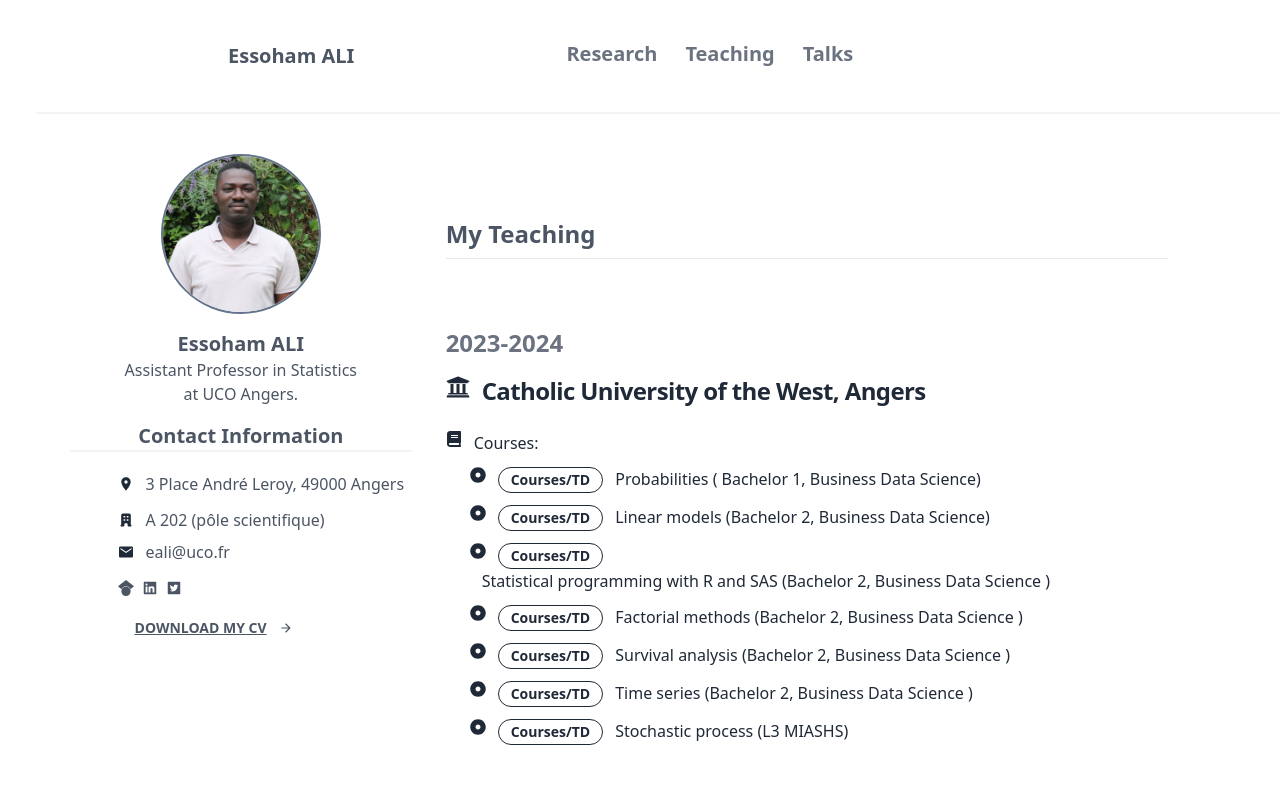
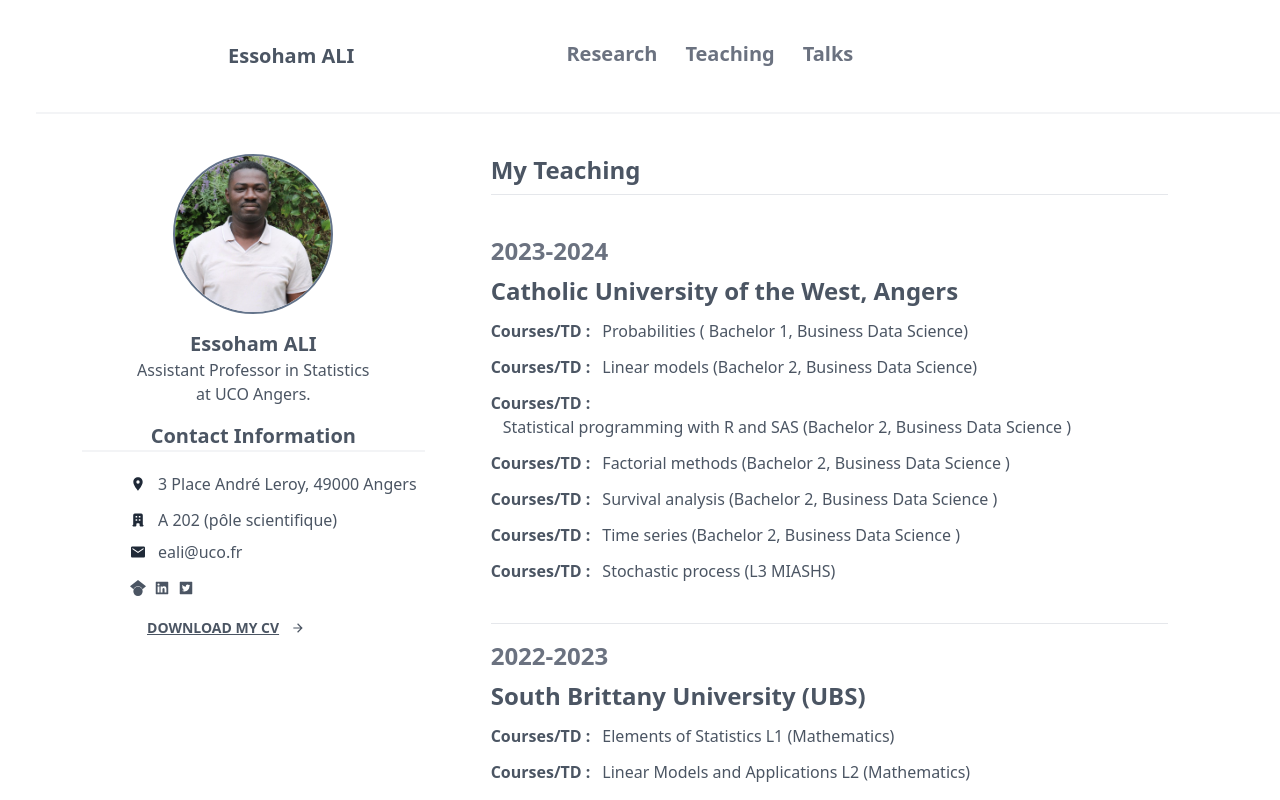
Before and after one commit to Gnilane95/essoham_portfolio, a Next.js app: page /teaching in a window 1280 px wide. Shown: the top 800 px of the page. Built offline with nearby package versions, Linux system fonts and the light colour scheme; what tw-elements would draw is missing.

Commit message:
Teaching page ok

```diff
--- a/components/shared/Teach.jsx
+++ b/components/shared/Teach.jsx
@@ -11,38 +11,39 @@ export default function Teach() {
       {teachings.map((teach) => {
         const { id, year, university, comments, courses } = teach;
         return (
-          <li key={id} className="py-12">
+          <li key={id} className="pb-7 text-gray-600">
             <article>
               <div className="space-y-2 xl:gridh xl:grid-cols-4j xl:items-baseline xl:space-y-0">
-                <dl className="pb-5">
-                  <dt className="sr-only">Published on</dt>
+                <dl className="pt-5 pb-3">
+                  {/* <dt className="sr-onlyd">Published on</dt> */}
                   <dd className="text-2xl  font-black leading-6 text-gray-500 dark:text-gray-400">
                     <time dateTime={year}>{year}</time>
                   </dd>
                 </dl>
-                <div className="space-y-5 xl:col-span-3">
-                  <div className="space-y-6">
+                <div className="space-y-5f xl:col-span-3">
+                  <div className="space-y-6f">
                     <div>
-                      <h2 className="text-2xl font-bold leading-8 tracking-tight flex flex-wrap">
-                      <FaUniversity className="mr-3"/>{university}
+                      <h2 className="text-2xl font-bold">
+                      {university}
                       </h2>
-                      <div className="flex flex-wrap">
+                      {/* <div className="flex flex-wrap">
                         {comments && <div className="text-amber-700">{comments}</div>}
-                      </div>
+                      </div> */}
                     </div>
                     <div className="">
-                      <div className="flex flex-wrap"><FaBook className="mr-3"/>
-                      <span>Courses:</span>
-                      </div>
-                      <div className="ml-6">
+                      {/* <div className="flex flex-wrap">
+                        <FaBook className="mr-3"/>
+                        <span>Courses:</span>
+                      </div> */}
+                      <div className="ml-6j">
                         {courses.map((course) => (
 
                           <div
                             className="flex flex-wrap my-3"
                             key={course.id}
                           >
-                            <FaDotCircle />
-                            <span className="badge badge-outline ml-3 p-3 font-black">{course.type}</span>
+                            {/* <FaDotCircle /> */}
+                            <span className="badgeh badge-outlineh ml-3j p-3g font-semibold">{course.type} : </span>
                             <span className="ml-3">{course.topic}</span>
                           </div>
                         ))}
--- a/pages/index.js
+++ b/pages/index.js
@@ -24,10 +24,12 @@ export default function Home() {
         }}
       />
       <Navbar />
-      <div className="flex space-x-16">
-        <Hero />
+      <div className="flex space-x-6">
+        <div className="w-1/3 pl-4">
+          <Hero />
+        </div>
         {/* Home section */}
-        <div className="mt-10 pr-28 text-gray-600">
+        <div className=" flex-1 mt-10 pr-28 pl-10 text-gray-600">
           <SectionContact />
           <SectionResearch />
         </div>
--- a/pages/teaching.js
+++ b/pages/teaching.js
@@ -24,12 +24,12 @@ export default function teaching() {
         }}
       />
       <Navbar />
-      <div className="flex space-x-16n">
-        <div className="w-1/3">
+      <div className="flex space-x-6">
+        <div className="w-1/3 pl-4">
           <Hero />
         </div>
-        <div className="mt-10 pr-28 pl-7">
-          <div className="xl:px-56l lg:px-2lm sm:px-7j md:px-16j text-justify my-16">
+        <div className="flex-1 mt-10 pr-28 pl-10">
+          <div className="xl:px-56l lg:px-2lm sm:px-7j md:px-16j text-justify ">
             <SiteHeader title={"My Teaching"} />
             <div className="">
               <Teach />
```
